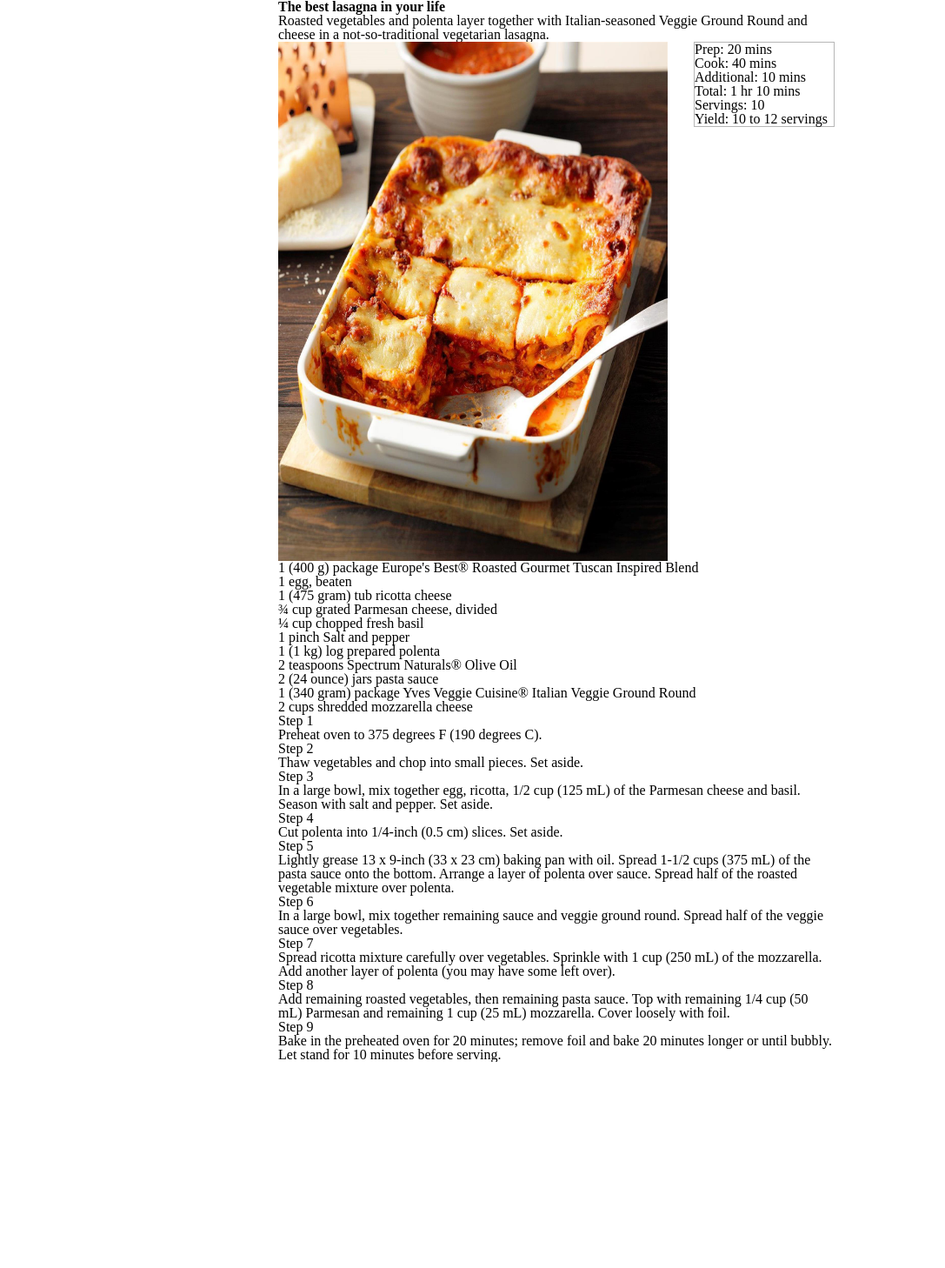
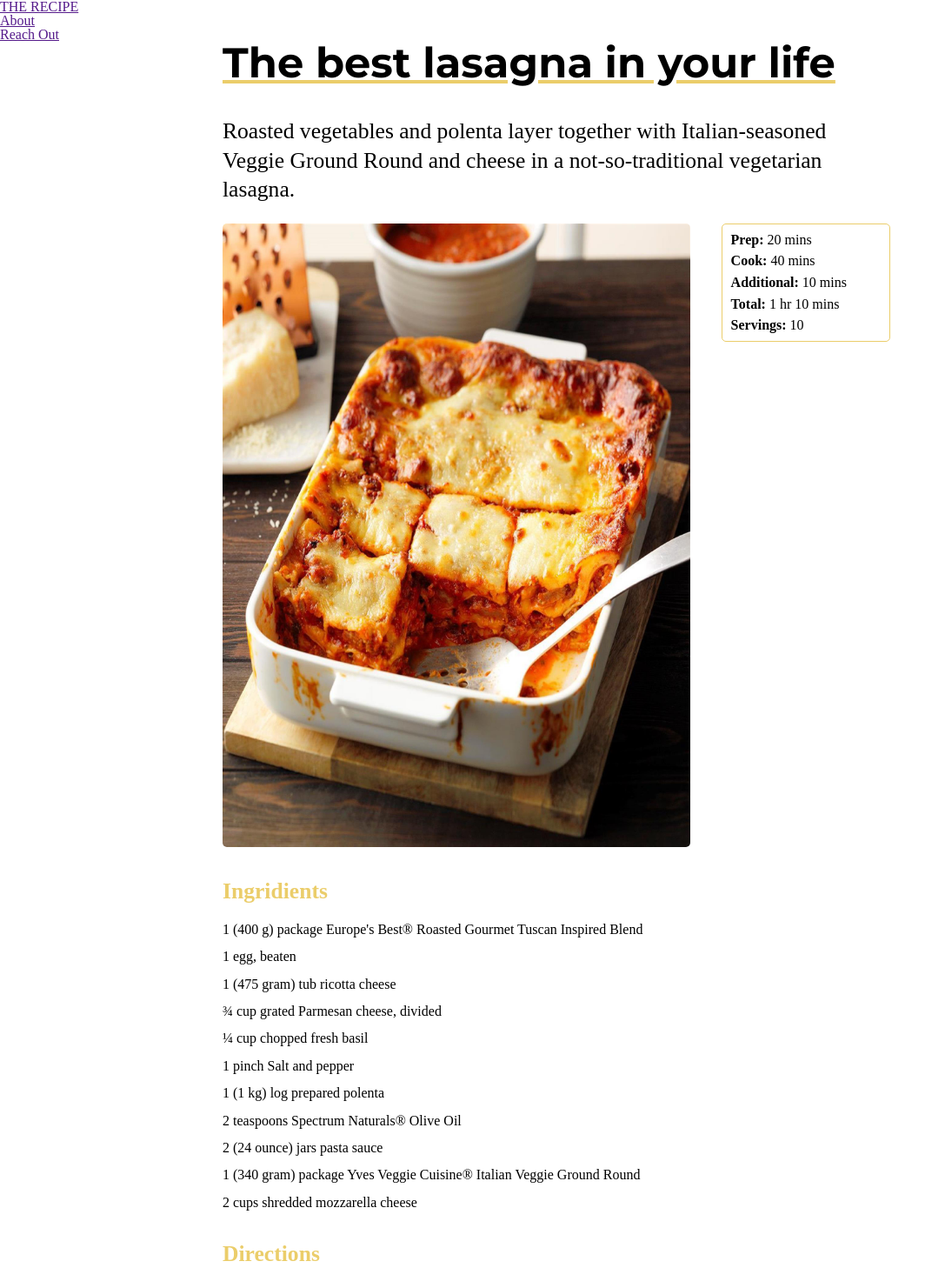
Before and after one commit to dimazakharevich/html-home-work, a plain HTML site: page index.html in a window 1280 px wide. Shown: the top 1458 px of the page at 87% size, without its empty margins (0-1087 px from the left). Before the commit the page ends 1221 px from the top, so only its background shows below. Drawn offline with Linux system fonts and the light colour scheme; a web font is replaced by a local one.

Commit message:
Finish the styling of main content

```diff
--- a/index.html
+++ b/index.html
@@ -5,14 +5,24 @@
     <meta http-equiv="X-UA-Compatible" content="IE=edge" />
     <meta name="viewport" content="width=device-width, initial-scale=1.0" />
     <title>Lasagna Recipe</title>
+    <link rel="preconnect" href="https://fonts.googleapis.com" />
+    <link rel="preconnect" href="https://fonts.gstatic.com" crossorigin />
+    <link
+      href="https://fonts.googleapis.com/css2?family=Montserrat:wght@300;400;700&family=Source+Serif+Pro:wght@300;400;700&display=swap"
+      rel="stylesheet"
+    />
     <link rel="stylesheet" href="reset.css" />
     <link rel="stylesheet" href="styles.css" />
   </head>
   <body>
-    <header></header>
+    <header>
+      <p><a href="">THE RECIPE</a></p>
+      <p><a href="">About</a></p>
+      <p><a href="">Reach Out</a></p>
+    </header>
     <main>
       <div>
-        <h1>The best lasagna in your life</h1>
+        <h1 class="main-header">The best lasagna in your life</h1>
         <p>
           Roasted vegetables and polenta layer together with Italian-seasoned
           Veggie Ground Round and cheese in a not-so-traditional vegetarian
@@ -26,16 +36,18 @@
           alt="Lasagna Image"
         />
         <aside>
-          <p>Prep: 20 mins</p>
-          <p>Cook: 40 mins</p>
-          <p>Additional: 10 mins</p>
-          <p>Total: 1 hr 10 mins</p>
-          <p>Servings: 10</p>
-          <p>Yield: 10 to 12 servings</p>
+          <div>
+            <p><span class="bold">Prep:</span> 20 mins</p>
+            <p><span class="bold">Cook:</span> 40 mins</p>
+            <p><span class="bold">Additional:</span> 10 mins</p>
+            <p><span class="bold">Total:</span> 1 hr 10 mins</p>
+            <p><span class="bold">Servings:</span> 10</p>
+          </div>
         </aside>
       </div>
       <div class="recipe">
         <div class="ingridients">
+          <h2>Ingridients</h2>
           <p>
             1 (400 g) package Europe's Best® Roasted Gourmet Tuscan Inspired
             Blend
@@ -54,17 +66,18 @@
           </p>
           <p>2 cups shredded mozzarella cheese</p>
         </div>
-        <div class="recipe-steps">
+        <div class="directions">
+          <h2>Directions</h2>
           <div>
-            <p>Step 1</p>
+            <p class="bold">Step 1</p>
             <p>Preheat oven to 375 degrees F (190 degrees C).</p>
           </div>
           <div>
-            <p>Step 2</p>
+            <p class="bold">Step 2</p>
             <p>Thaw vegetables and chop into small pieces. Set aside.</p>
           </div>
           <div>
-            <p>Step 3</p>
+            <p class="bold">Step 3</p>
             <p>
               In a large bowl, mix together egg, ricotta, 1/2 cup (125 mL) of
               the Parmesan cheese and basil. Season with salt and pepper. Set
@@ -72,11 +85,11 @@
             </p>
           </div>
           <div>
-            <p>Step 4</p>
+            <p class="bold">Step 4</p>
             <p>Cut polenta into 1/4-inch (0.5 cm) slices. Set aside.</p>
           </div>
           <div>
-            <p>Step 5</p>
+            <p class="bold">Step 5</p>
             <p>
               Lightly grease 13 x 9-inch (33 x 23 cm) baking pan with oil.
               Spread 1-1/2 cups (375 mL) of the pasta sauce onto the bottom.
@@ -85,14 +98,14 @@
             </p>
           </div>
           <div>
-            <p>Step 6</p>
+            <p class="bold">Step 6</p>
             <p>
               In a large bowl, mix together remaining sauce and veggie ground
               round. Spread half of the veggie sauce over vegetables.
             </p>
           </div>
           <div>
-            <p>Step 7</p>
+            <p class="bold">Step 7</p>
             <p>
               Spread ricotta mixture carefully over vegetables. Sprinkle with 1
               cup (250 mL) of the mozzarella. Add another layer of polenta (you
@@ -100,7 +113,7 @@
             </p>
           </div>
           <div>
-            <p>Step 8</p>
+            <p class="bold">Step 8</p>
             <p>
               Add remaining roasted vegetables, then remaining pasta sauce. Top
               with remaining 1/4 cup (50 mL) Parmesan and remaining 1 cup (25
@@ -108,7 +121,7 @@
             </p>
           </div>
           <div>
-            <p>Step 9</p>
+            <p class="bold">Step 9</p>
             <p>
               Bake in the preheated oven for 20 minutes; remove foil and bake 20
               minutes longer or until bubbly. Let stand for 10 minutes before
--- a/styles.css
+++ b/styles.css
@@ -1,6 +1,21 @@
+html{
+    font-family: 'Source Serif Pro', serif;
+}
 main{
-    width: 50%;
+    width: 60%;
     margin: 0 auto;
+}
+aside{
+    width: 25%;
+    border: 1px solid rgb(235, 205, 106);
+    align-self: right;
+    border-radius: 5px;
+}
+h2{
+font-size:160%;
+margin-bottom: 3%;
+color:rgb(235, 205, 106);
+
 }
 .lasagna-image{
     width:70%;
@@ -9,9 +24,55 @@ main{
     display: flex;
     justify-content: space-between;
     align-items: flex-start;
+    margin-bottom: 5%;
 }
-aside{
-    width: 25%;
-    border: 1px solid rgb(182, 182, 182);
-    align-self: right;
+.bold{
+    font-weight: bold;
 }
+.lasagna-image{
+    border-radius: 5px;
+}
+.ingridients{
+    margin-bottom: 5%;
+}
+h1.main-header{
+    font-family: 'Montserrat', sans-serif;
+    font-size: 300%;
+    text-align: left;
+    margin-bottom: 5%;
+    text-decoration: underline;
+    text-decoration-color:rgb(235, 205, 106);
+}
+h1.main-header:hover{
+    text-decoration:none;
+    color: rgb(235, 205, 106);
+}
+main>div>p{
+    font-size: 160%;
+    margin-bottom: 3%;
+    line-height:1.3;
+}
+aside>div{
+    margin: 5% 5%;
+}
+aside>div>p{
+    margin-bottom: 5%;
+}
+aside>div>p:last-child{
+    margin-bottom: 0;
+}
+div.ingridients>p{
+    margin-bottom: 2%;
+}
+div.ingridients>p:last-child{
+    margin-bottom: 3%;
+}
+div.directions>div{
+    margin-bottom: 3%;
+}
+div.directions>div>p{
+    margin-bottom: 1%;
+}
+div.directions>div>p:last-child{
+    line-height:1.3 ;
+}
```
